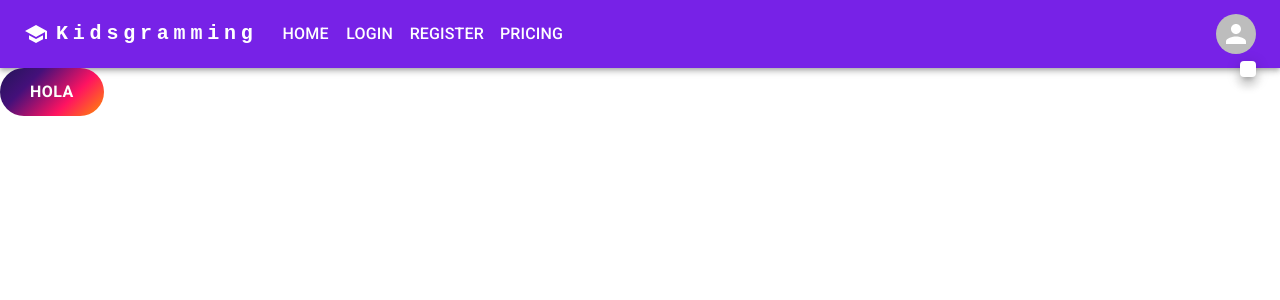
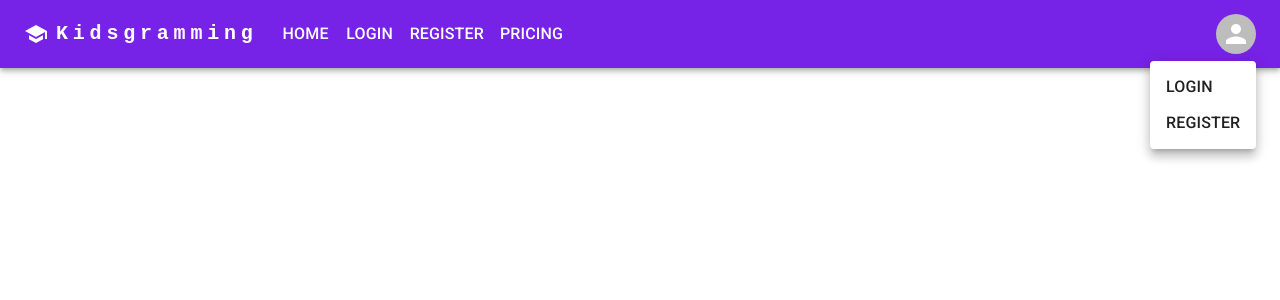
Before and after one commit to theerrorenchanter/kidsgramming, a React (Vite) app in the folder kidsgramming-fe/: page / in a window 1280 px wide. Both pictures are taken after a click on the button "Open settings". Shown: the top 300 px of the page. Built offline with nearby package versions, Linux system fonts and the light colour scheme.

Commit message:
Adding navbar

```diff
--- a/kidsgramming-fe/src/KidsgrammingApp.jsx
+++ b/kidsgramming-fe/src/KidsgrammingApp.jsx
@@ -1,12 +1,10 @@
 import { Navbar } from './navigation/views/Navbar'
 import { AppTheme } from './theme/AppTheme'
-import { SpecialButton } from './ui/components/SpecialButton'
 
 export const KidsgrammingApp = () => {
   return (
     <AppTheme>
       <Navbar />
-      <SpecialButton>Hola</SpecialButton>
     </AppTheme>
   )
 }
--- a/kidsgramming-fe/src/navigation/components/NavbarMenu.jsx
+++ b/kidsgramming-fe/src/navigation/components/NavbarMenu.jsx
@@ -1,6 +1,7 @@
 import Box from '@mui/material/Box'
+import PropTypes from 'prop-types'
 
-import { linksBoxStyles } from '../styles/navigation.js'
+import { linksBoxStyles } from '../styles/navigation'
 import { NavbarLink } from './links/NavbarLink'
 
 export const NavbarMenu = ({ routes }) => {
@@ -9,8 +10,12 @@ export const NavbarMenu = ({ routes }) => {
   return (
     <Box sx={ linksBoxStyles }>
         {routeKeys.map((routeKey) => (
-            <NavbarLink key={ routes[routeKey].description } route={routes[routeKey]} />
+            <NavbarLink key={ routeKey } route={routes[routeKey]} />
         ))}
     </Box>
   )
 }
+
+NavbarMenu.propTypes = {
+  routes: PropTypes.object.isRequired
+}
--- a/kidsgramming-fe/src/navigation/components/UserMenu.jsx
+++ b/kidsgramming-fe/src/navigation/components/UserMenu.jsx
@@ -7,7 +7,16 @@ import Tooltip from '@mui/material/Tooltip'
 import { useNavbar } from '../hooks/useNavbar'
 import { ToggleLinks } from './links/ToggleLinks'
 
-const links = {}
+const routes = {
+  login: {
+    description: 'Login',
+    to: '/auth/login'
+  },
+  register: {
+    description: 'Register',
+    to: '/auth/register'
+  }
+}
 
 export const UserMenu = () => {
   const { handleOpenUserMenu, anchorElUser, handleCloseUserMenu } = useNavbar()
@@ -35,7 +44,7 @@ export const UserMenu = () => {
               }}
               open={Boolean(anchorElUser)}
               onClose={handleCloseUserMenu} >
-              <ToggleLinks handleCloseMenu={handleCloseUserMenu} routes={ links } />
+              <ToggleLinks handleCloseMenu={handleCloseUserMenu} routes={ routes } />
             </Menu>
           </Box>
   )
--- a/kidsgramming-fe/src/navigation/components/links/NavbarLink.jsx
+++ b/kidsgramming-fe/src/navigation/components/links/NavbarLink.jsx
@@ -3,7 +3,7 @@ import Typography from '@mui/material/Typography'
 import { Link as RouterLink } from 'react-router-dom'
 import PropTypes from 'prop-types'
 
-import { linkStyles } from '../../styles/navigation.js'
+import { linkStyles } from '../../styles/navigation'
 
 export const NavbarLink = ({ route }) => {
   const { to, description } = route
@@ -15,4 +15,5 @@ export const NavbarLink = ({ route }) => {
 }
 
 NavbarLink.propTypes = {
+  route: PropTypes.object.isRequired
 }
--- a/kidsgramming-fe/src/navigation/components/links/ToggleLink.jsx
+++ b/kidsgramming-fe/src/navigation/components/links/ToggleLink.jsx
@@ -13,4 +13,5 @@ export const ToggleLink = ({ route }) => {
 }
 
 ToggleLink.propTypes = {
+  route: PropTypes.object.isRequired
 }
--- a/kidsgramming-fe/src/navigation/components/links/ToggleLinks.jsx
+++ b/kidsgramming-fe/src/navigation/components/links/ToggleLinks.jsx
@@ -8,10 +8,15 @@ export const ToggleLinks = ({ handleCloseMenu, routes }) => {
   return (
     <>
       {routeKeys.map(routeKey => (
-        <MenuItem key={routes[routeKey].description} onClick={ handleCloseMenu }>
+        <MenuItem key={routeKey} onClick={ handleCloseMenu }>
             <ToggleLink route={ routes[routeKey] } />
         </MenuItem>
       ))}
     </>
   )
 }
+
+ToggleLinks.propTypes = {
+  handleCloseMenu: PropTypes.func.isRequired,
+  routes: PropTypes.object.isRequired
+}
--- a/kidsgramming-fe/src/ui/components/SpecialButton.jsx
+++ b/kidsgramming-fe/src/ui/components/SpecialButton.jsx
@@ -1,4 +1,5 @@
 import { Button } from '@mui/material'
+import PropTypes from 'prop-types'
 
 const styles = {
   display: 'inline-block',
@@ -8,18 +9,19 @@ const styles = {
   color: '#FDFFFC',
   width: 'auto',
   padding: '10px 30px',
-  borderRadius: '40px',
+  borderRadius: '25px',
   background: '#13ff13',
   backgroundImage: 'linear-gradient(-225deg, #231557 0%, #44107A 29%, #FF1361 67%, #FF8F00 100%)',
   boxShadow: '0 0 0 0 rgba(145,64,248,0.5), 0 0 0 0 rgba(39,200,255,0.5)',
   transition: 'transform 0.3s ease, box-shadow 0.3s ease',
+  '&-moz-border-radius': '40px',
   '&-webkit-border-radius': '40px',
   '&-o-border-radius': '40px',
   '&-ms-border-radius': '40px',
   '&:hover': {
     color: '#FDFFFC',
     transform: 'translate(0, -3px)',
-    boxShadow: '5px -5px 16px 0 #7722e7, -5px 5px 16px rgba(183, 0, 255, 0.7)'
+    boxShadow: '5px -5px 16px 0 rgba(16,226,253, 0.5), -5px 5px 16px rgba(183, 0, 255, 0.7)'
   }
 }
 
@@ -30,3 +32,7 @@ export const SpecialButton = ({ children }) => {
     </Button>
   )
 }
+
+SpecialButton.propTypes = {
+  children: PropTypes.string.isRequired
+}
```
Also changed, not shown: kidsgramming-fe/src/navigation/components/JoinOptions.jsx (deleted, +0 -40 lines), kidsgramming-fe/src/navigation/components/ToggleMenu.jsx (+8 -3 lines), kidsgramming-fe/src/navigation/views/Navbar.jsx (+6 -6 lines).
